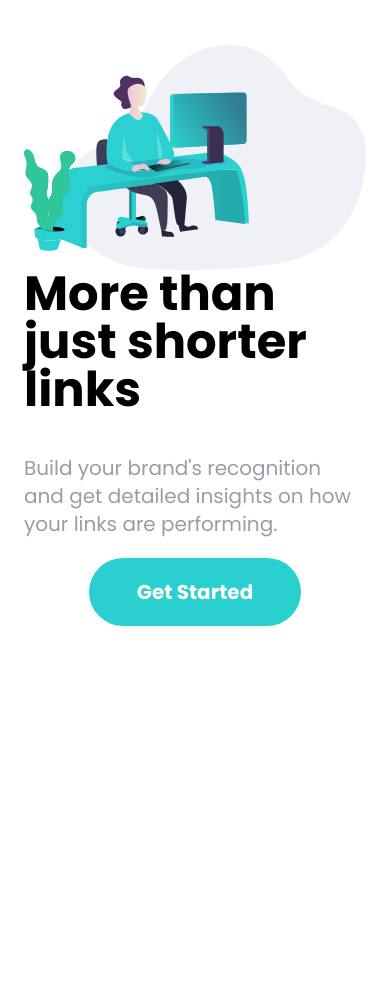
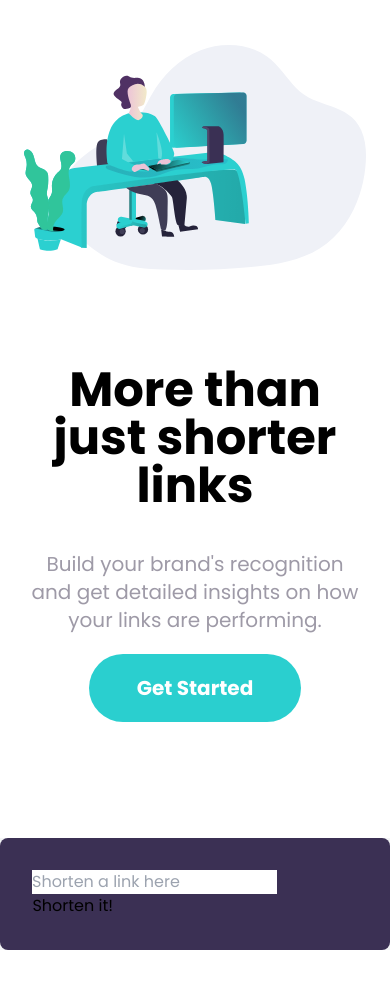
Before and after one commit to Mirwais01/Shortly-Website, a website: page index.html in a window 390 px wide. Shown: the part 60-1048 px from the top of the page. Before the commit the page ends 844 px from the top, so only its background shows below. Drawn offline with Linux system fonts and the light colour scheme.

Commit message:
section 2 added

```diff
--- a/index.html
+++ b/index.html
@@ -53,10 +53,12 @@
       <div class="hidden"></div>
     </nav>
 
-    <!-- first section  -->
+    <!-- hero section  -->
     <section id="hero-section">
       <div class="container p-6 mx-auto flex flex-col-reverse lg:flex-row">
-        <div class="flex flex-col space-y-10 lg:mt-16 lg:w-1/2">
+        <div
+          class="flex flex-col text-center mx-auto mb-28 lg:mb-52 lg:mx-0 lg:text-left mt-24 space-y-10 lg:mt-16 lg:w-1/2"
+        >
           <h1 class="text-5xl lg:text-6xl font-bold max-w-md">
             More than just shorter links
           </h1>
@@ -79,6 +81,30 @@
       </div>
     </section>
 
+    <!-- second section  -->
+    <section id="link-section" class="bg-[#F3F4F6] relative">
+      <div class="container max-w-4xl mx-auto mb-24">
+        <form
+          action=""
+          class="bg-darkViolet flex flex-col md:flex-row p-8 rounded-lg"
+        >
+          <input
+            type="text"
+            name=""
+            id=""
+            class="outline-0 text-black w-3/4"
+            placeholder="Shorten a link here"
+          />
+          <button class="w-1/4">Shorten it!</button>
+        </form>
+        <div>
+          <div></div>
+          <div></div>
+          <div></div>
+        </div>
+      </div>
+    </section>
+
     <script src="script.js"></script>
   </body>
 </html>
```
Also changed, not shown: css/output.css.
